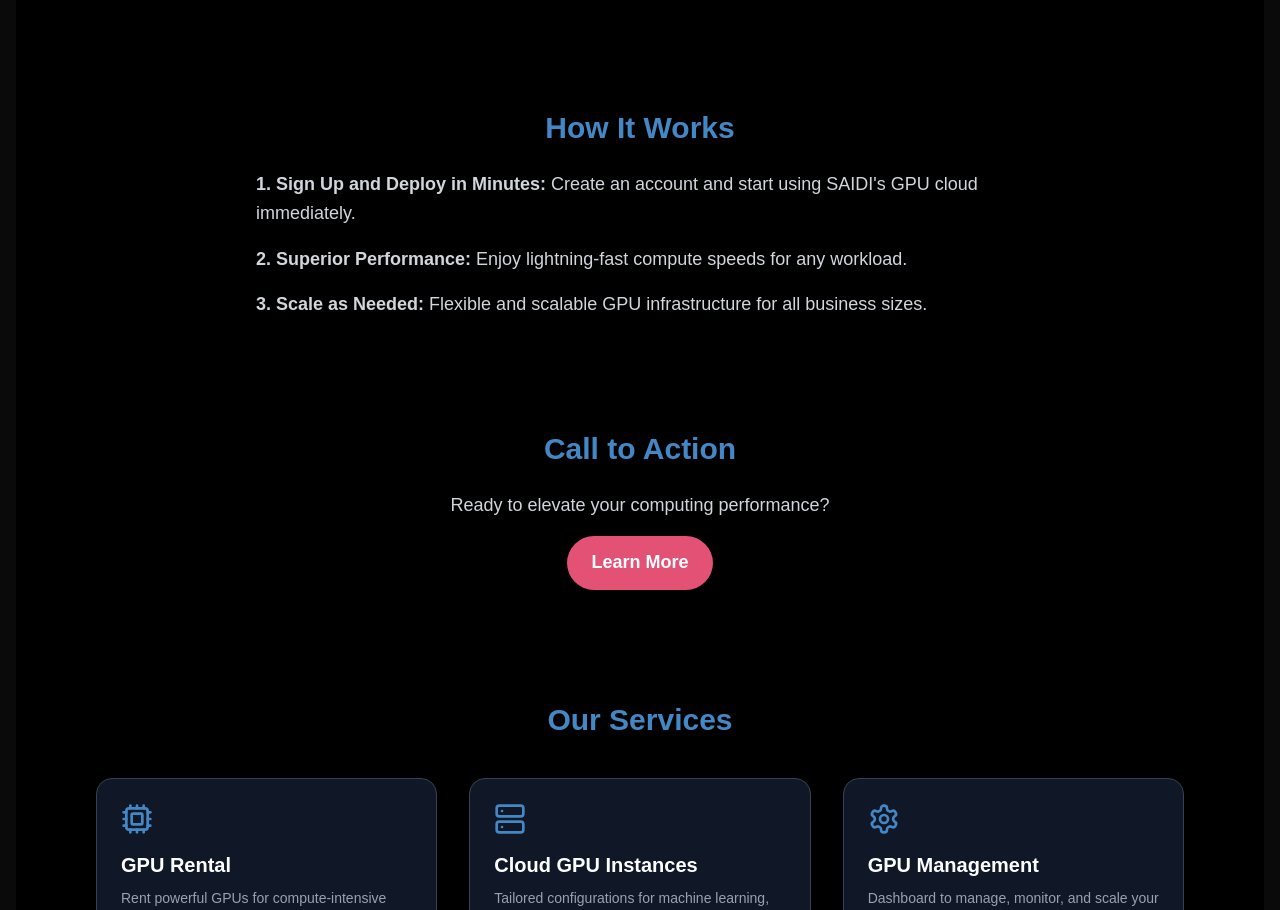
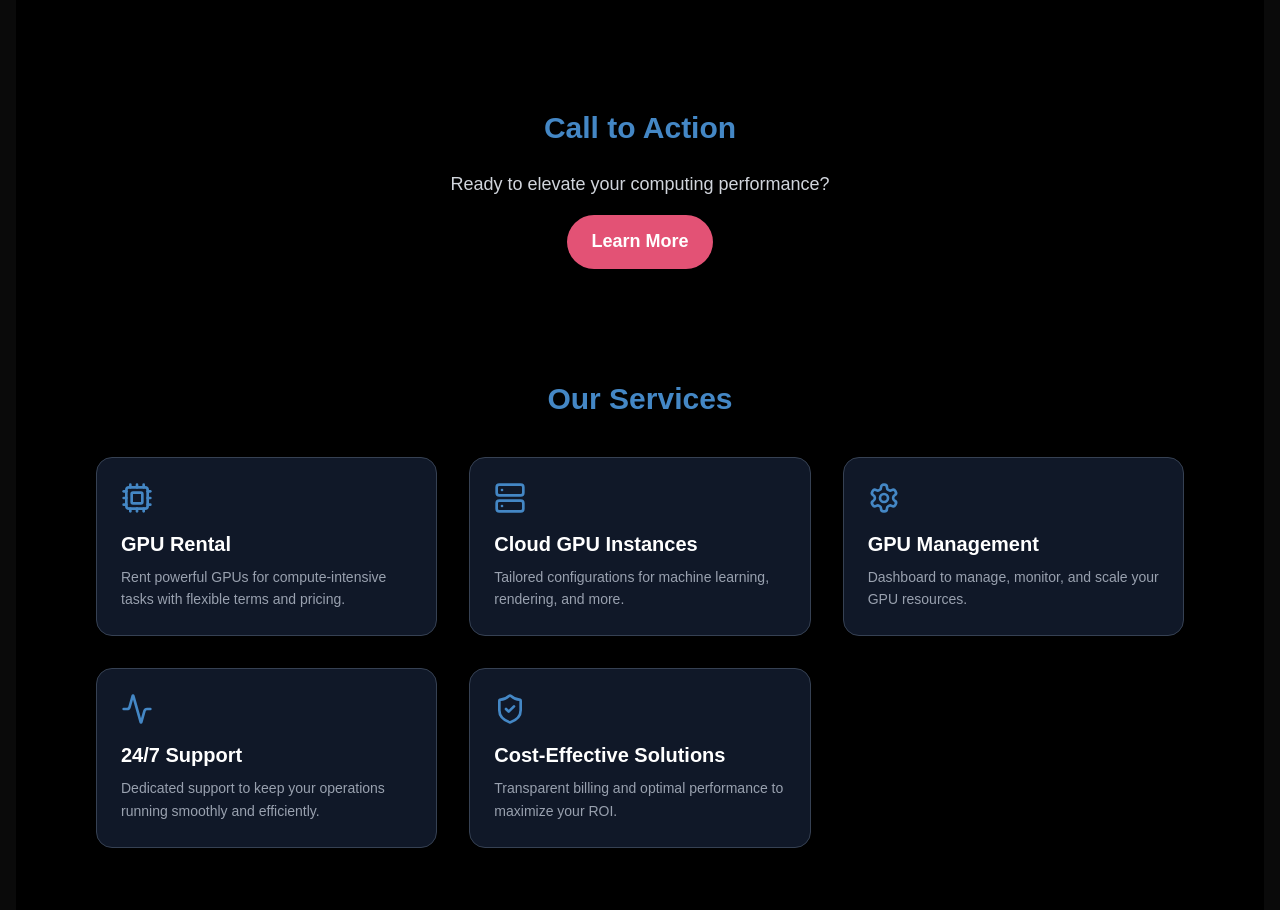
Before and after one commit to saidi-cloud/saidi-site, a Next.js app: page / in a window 1280 px wide. Shown: the part 935-1845 px from the top of the page. Built offline with nearby package versions, Linux system fonts and the light colour scheme.

Commit message:
Update page.js

```diff
--- a/app/page.js
+++ b/app/page.js
@@ -32,13 +32,7 @@ export default function HomePage() {
 
         <FeaturesSection title="Why Choose SAIDI" features={benefits} />
 
-        <Section title="How It Works">
-          <ul className="space-y-4 text-left max-w-3xl mx-auto">
-            <li><strong>1. Sign Up and Deploy in Minutes:</strong> Create an account and start using SAIDI&apos;s GPU cloud immediately.</li>
-            <li><strong>2. Superior Performance:</strong> Enjoy lightning-fast compute speeds for any workload.</li>
-            <li><strong>3. Scale as Needed:</strong> Flexible and scalable GPU infrastructure for all business sizes.</li>
-          </ul>
-        </Section>
+
 
         <Section title="Call to Action">
           <p className="mb-4">Ready to elevate your computing performance?</p>
```
